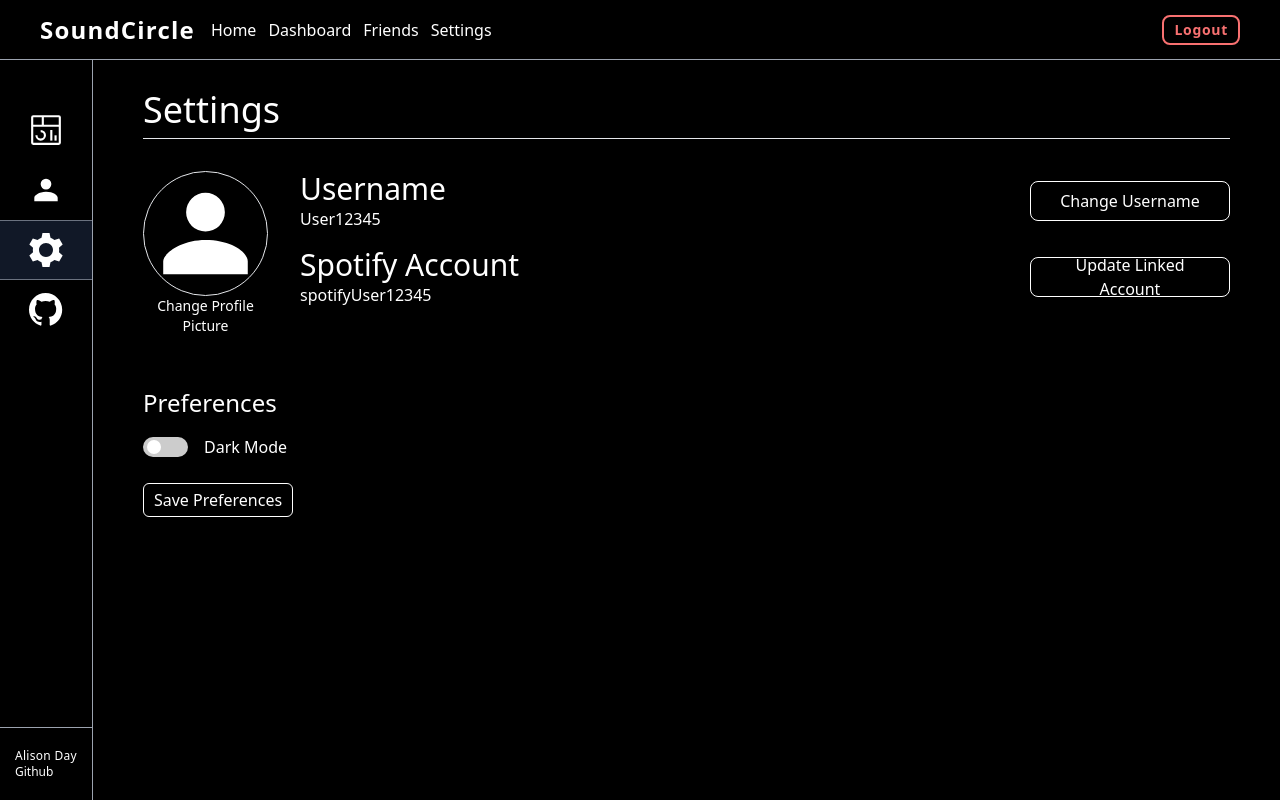
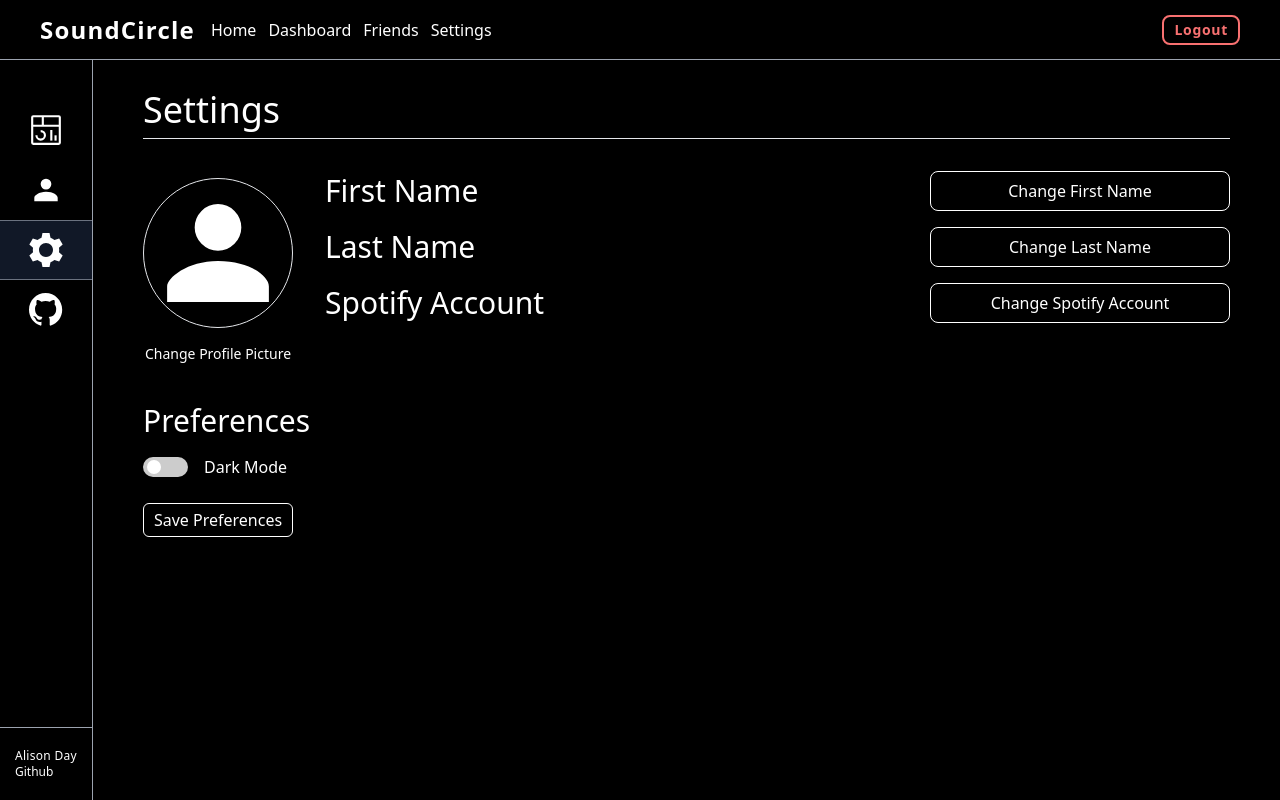
Before and after one commit to aday2418/startup, a Next.js app: page /dashboard/settings in a window 1280 px wide. Built offline with nearby package versions, Linux system fonts and the light colour scheme.

Commit message:
Worked on Settings changes

```diff
--- /dev/null
+++ b/src/app/dashboard/settings/InfoRow.jsx
@@ -0,0 +1,49 @@
+"use client"
+
+import { useState, useEffect } from 'react'
+
+export default function InfoRow({blockName, passedValue}){
+    const [editing, setEditing] = useState(false);
+    const [value, setValue] = useState(passedValue);
+
+    // Effect to load the initial value from localStorage or use the provided prop
+    useEffect(() => {
+        const storedValue = localStorage.getItem(blockName);
+        if (storedValue) {
+        setValue(storedValue);
+        }
+    }, [blockName]);
+
+    // Function to handle value change
+    const handleChange = (event) => {
+        setValue(event.target.value);
+    };
+
+    // Function to save the value to localStorage and exit edit mode
+    const handleSave = () => {
+        localStorage.setItem(blockName, value);
+        setEditing(false);
+    };
+
+    return(
+        <div className='flex flex-row items-center justify-between'>
+            <div>
+                <h1 className='text-3xl'>{blockName}</h1>
+                <p>{passedValue}</p>
+            </div>
+
+            { editing ? (
+            <button onClick={handleSave} className="flex items-center border rounded-lg border-white w-[300px] h-[40px] justify-center p-3 bg-red-700 hover:bg-red-900">Save Changes</button>) : (
+            <button onClick={() => setEditing(true)} className="flex items-center border rounded-lg border-white w-[300px] h-[40px] justify-center p-3 hover:bg-gray-700"> Change {blockName} </button> )
+            }
+        </div>
+    )
+}
+
+/*<div className='flex flex-row items-center justify-between'>
+            <div>
+                <h1 className='text-3xl'>{blockName}</h1>
+                <p>{passedValue}</p>
+            </div>
+            <button className="flex items-center border rounded-lg border-white w-[300px] h-[40px] justify-center p-3 hover:bg-gray-700">Change {blockName}</button>
+</div>*/
--- a/src/app/dashboard/settings/page.jsx
+++ b/src/app/dashboard/settings/page.jsx
@@ -1,35 +1,33 @@
+"use client"
 import Image from 'next/image'
 import PageInfo from '../PageInfo'
 import Friend from '@/components/icons/Friend'
+import { useState } from 'react'
+import InfoRow from './InfoRow'
+
 export default function Settings() {
-  return (
+
+    const storedFirstName = localStorage.getItem('firstName');
+    const storedLastName = localStorage.getItem('lastName');
+    const storedSpotify = localStorage.getItem('spotifyUsername');
+
+    return (
     <PageInfo title="Settings">
         <div className='flex flex-col text-white'>
             <div className='flex flex-row h-[200px] gap-8'>
-                <div className='flex flex-col'>
-                    <div className='border rounded-full'>
+                <div className='flex flex-col justify-center gap-4'>
+                    <div className='border rounded-full h-[150px]'>
                         <Friend fillColor="#FFFFFF"/>
                     </div>
                     <button className='text-sm'>Change Profile Picture</button>
                 </div>
                 <div className='flex flex-col justify-top w-full gap-4'>
-                    <div className='flex flex-row items-center justify-between'>
-                        <div>
-                            <h1 className='text-3xl'>Username</h1>
-                            <p>User12345</p>
-                        </div>
-                        <button className="flex items-center border rounded-lg border-white w-[200px] h-[40px] justify-center p-3 hover:bg-gray-700">Change Username</button>
-                    </div>
-                    <div className='flex flex-row items-center justify-between'>
-                        <div>
-                            <h1 className='text-3xl'>Spotify Account</h1>
-                            <p>spotifyUser12345</p>
-                        </div>
-                        <button className="flex items-center border rounded-lg border-white justify-center w-[200px] h-[40px] p-3 hover:bg-gray-700">Update Linked Account</button>
-                    </div>
+                    <InfoRow blockName="First Name" passedValue={storedFirstName}/>
+                    <InfoRow blockName="Last Name" passedValue={storedLastName}/>
+                    <InfoRow blockName="Spotify Account" passedValue={storedSpotify}/>
                 </div>
             </div>
-            <h1 className='text-2xl mt-4 mb-4'>Preferences</h1>
+            <h1 className='text-3xl mt-8 mb-4'>Preferences</h1>
             <div className='flex flex-col gap-2'>
                 <div className='flex gap-4 items-center'>
                         <label class="switch">
```
